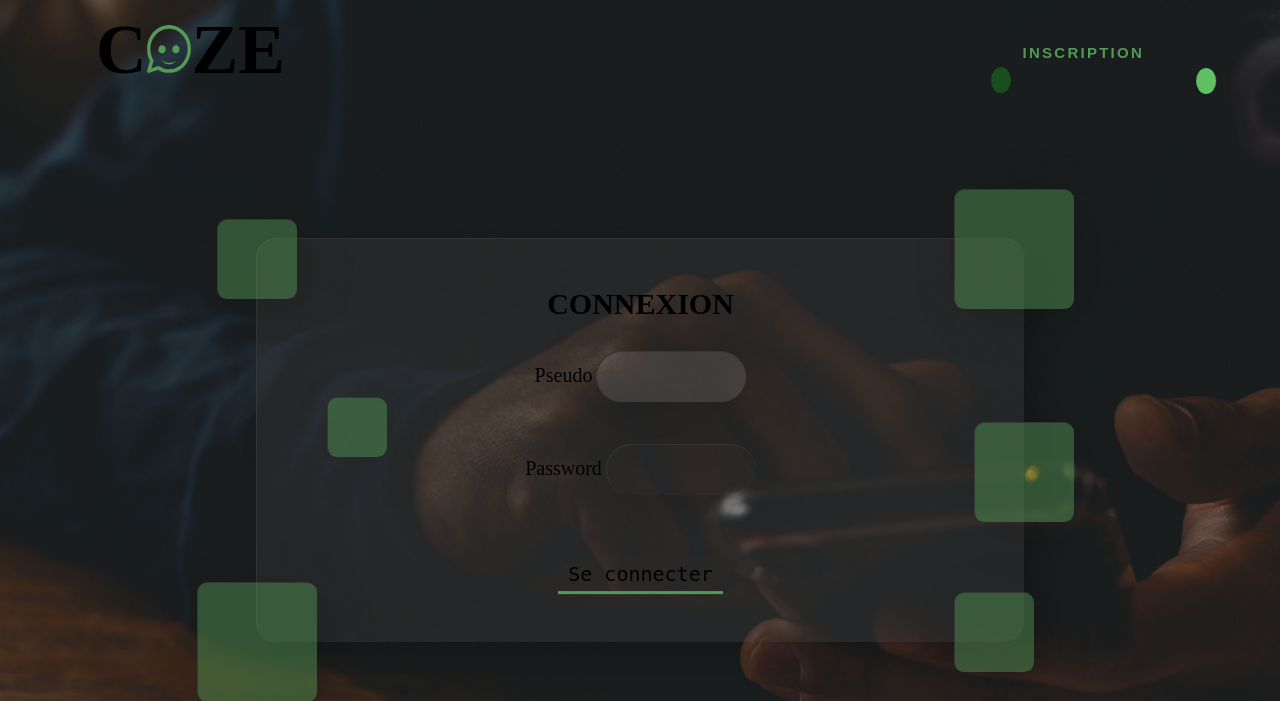
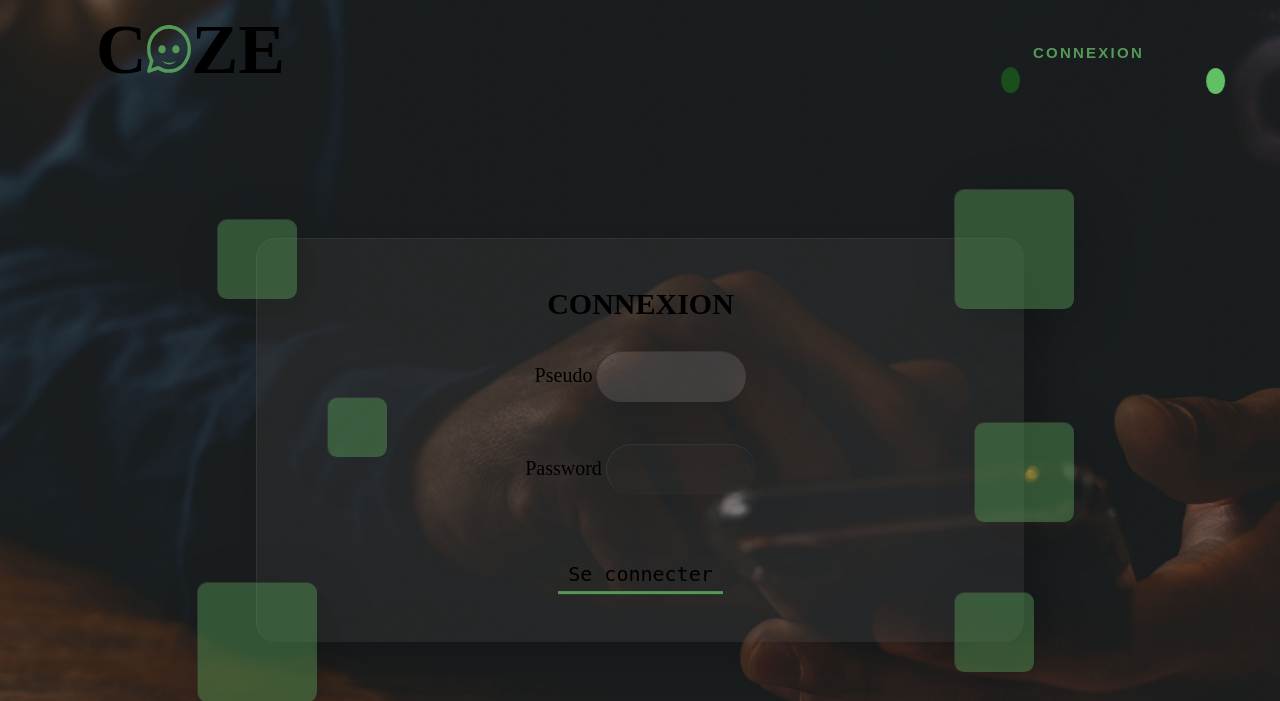
Before and after one commit to AlexisMetton/COZE, a Symfony app: template templates/security/login.html.twig in a window 1280 px wide. Shown: the top 701 px of the page. Run offline with Twig, Linux system fonts and the light colour scheme; the template is opened without the code that fills it, so the values that code supplies are empty; some libraries are stand-ins or nearby versions.

Commit message:
changement base.html.twig

```diff
--- a/composer.json
+++ b/composer.json
@@ -17,6 +17,7 @@
         "symfony/flex": "^1.17|^2",
         "symfony/form": "5.4.*",
         "symfony/framework-bundle": "5.4.*",
+        "symfony/mailer": "5.4.*",
         "symfony/proxy-manager-bridge": "5.4.*",
         "symfony/runtime": "5.4.*",
         "symfony/security-bundle": "5.4.*",
--- a/templates/base.html.twig
+++ /dev/null
@@ -1,27 +0,0 @@
-<!DOCTYPE html>
-<html>
-    <head>
-        <meta charset="UTF-8">
-        <title>{% block title %}COZE{% endblock %}</title>
-        <link rel="icon" href="{{ asset('img/coze.svg') }}">
-        {# Run `composer require symfony/webpack-encore-bundle` to start using Symfony UX #}
-        {% block stylesheets %}
-            {{ encore_entry_link_tags('app') }}
-        {% endblock %}
-        <link rel="stylesheet" href="{{ asset('css/style.css') }}">
-
-
-        {% block javascripts %}
-            {{ encore_entry_script_tags('app') }}
-        {% endblock %}
-    </head>
-    <body>
-        <header>
-            <a style="color:black;" href="{{ path('home') }}"><h1>C<span><img src="{{ asset('img/coze.svg') }}" height="48px"></span>ZE</h1></a>
-            <div class="container"><a href="{{ path('home') }}"><button class="btn">INSCRIPTION</button></a></div>
-        </header>
-        <section id="section_1">
-        {% block body %}{% endblock %}
-        </section>
-    </body>
-</html>
--- a/templates/security/login.html.twig
+++ b/templates/security/login.html.twig
@@ -1,7 +1,25 @@
-{% extends 'base.html.twig' %}
+<!DOCTYPE html>
+<html>
+    <head>
+        <meta charset="UTF-8">
+        <title>{% block title %}COZE - Connexion{% endblock %}</title>
+        <link rel="icon" href="{{ asset('img/coze.svg') }}">
+        {# Run `composer require symfony/webpack-encore-bundle` to start using Symfony UX #}
+        {% block stylesheets %}
+            {{ encore_entry_link_tags('app') }}
+        {% endblock %}
+        <link rel="stylesheet" href="{{ asset('css/style.css') }}">
 
-{% block title %}Coze - Connexion{% endblock %}
 
+        {% block javascripts %}
+            {{ encore_entry_script_tags('app') }}
+        {% endblock %}
+    </head>
+    <body>
+        <header>
+            <a style="color:black;" href="{{ path('home') }}"><h1>C<span><img src="{{ asset('img/coze.svg') }}" height="48px"></span>ZE</h1></a>
+            <div class="container"><a href="{{ path('home') }}"><button class="btn">CONNEXION</button></a></div>
+        </header>
 {% block body %}
 <form method="post">
     {% if error %}
```
Also changed, not shown: 4 other files.
